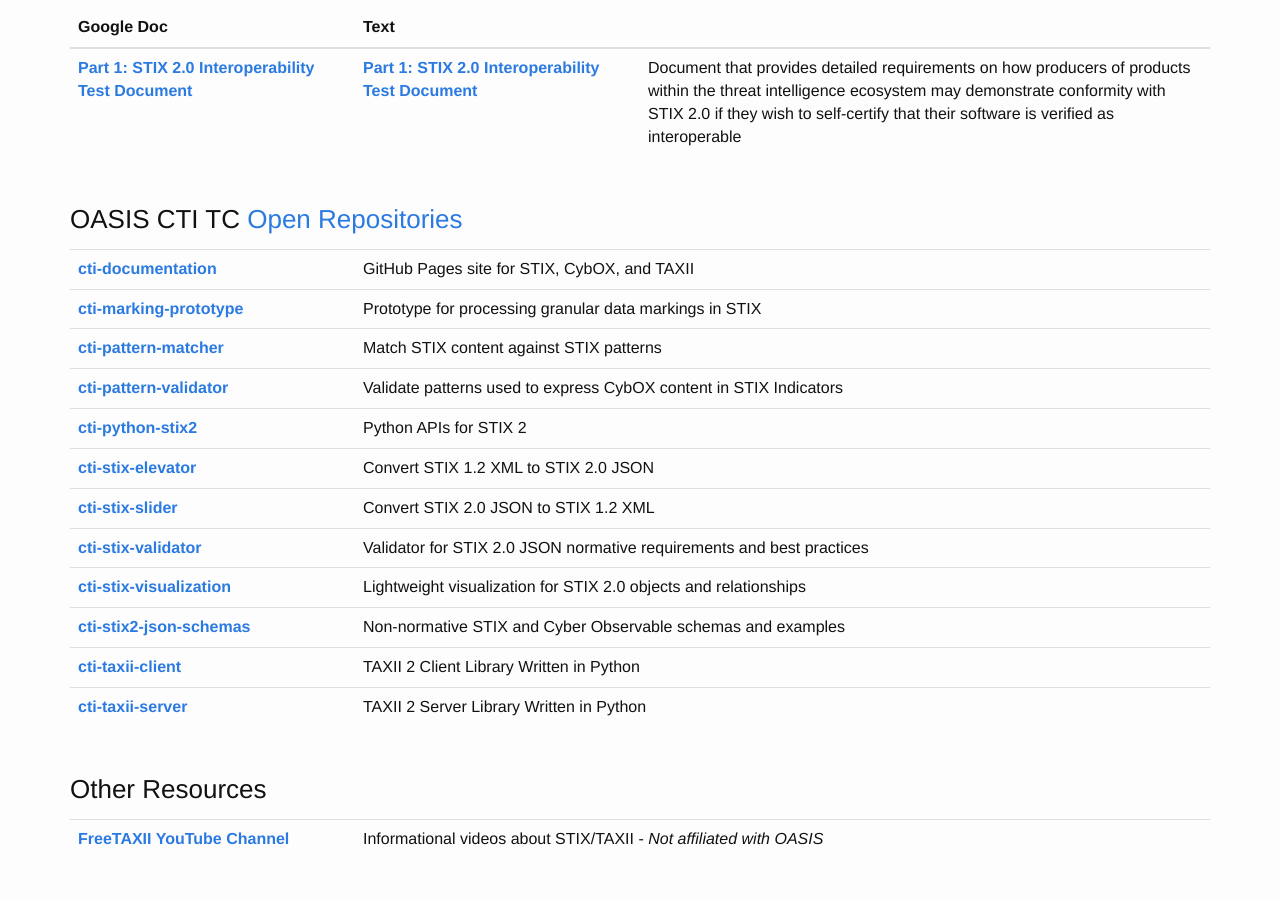
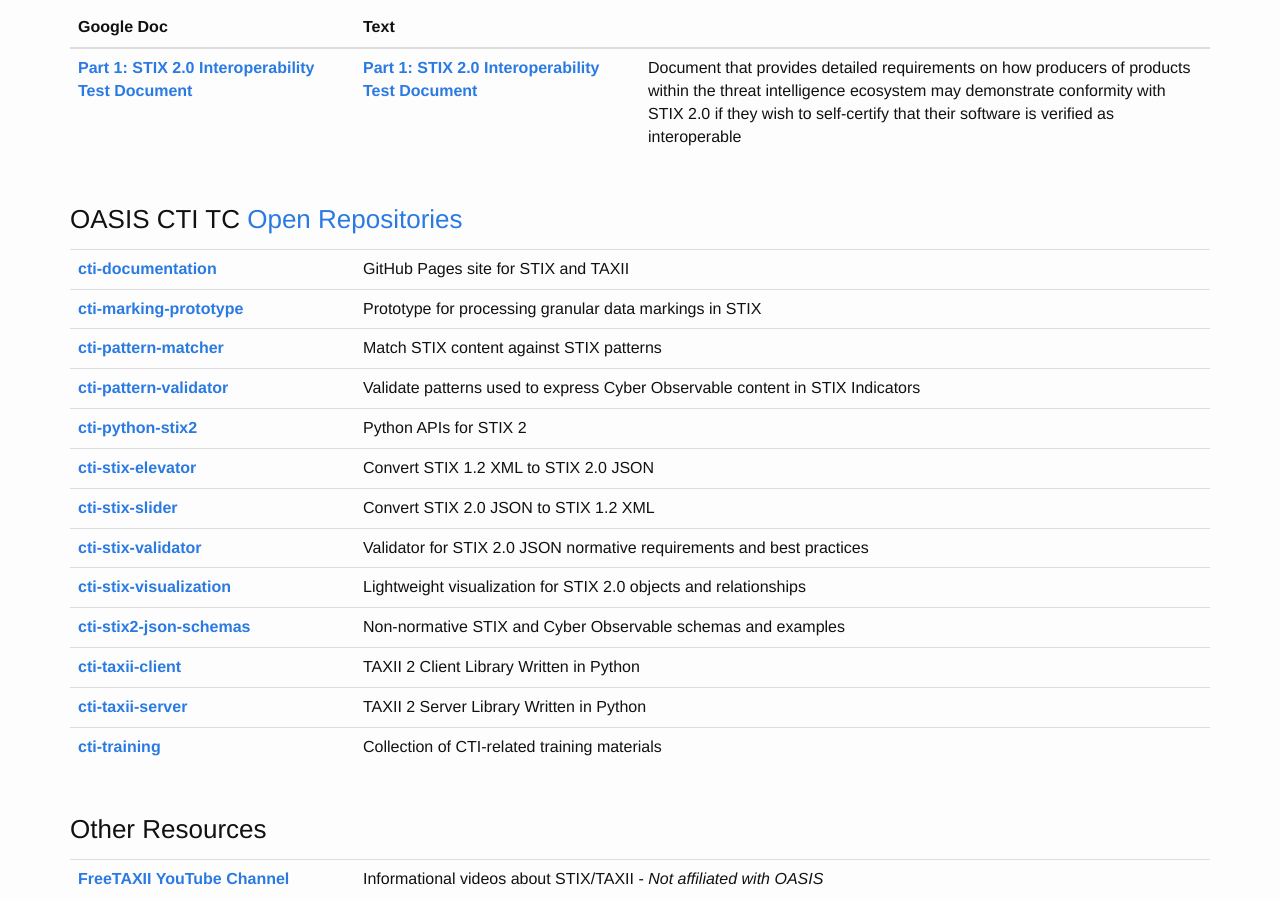
Before and after one commit to oasis-open/cti-documentation, a Jekyll site: the page built from resources.md, in a window 1280 px wide and 900 px high, scrolled down 992 px. Built offline with Jekyll 4.4.1, drawn with Linux system fonts in a browser that asks for light colours.

Commit message:
Update resources.md
- Remove mentions of CybOX
- Add cti-training to open repositories list

```diff
--- a/resources.md
+++ b/resources.md
@@ -44,18 +44,19 @@
 
 {: .table .table-hover .table-example .table-desc .table-col1-width}
 | :------: | ----------- |
-|[**cti-documentation**](https://github.com/oasis-open/cti-documentation){: target="_blank"}|GitHub Pages site for STIX, CybOX, and TAXII|
+|[**cti-documentation**](https://github.com/oasis-open/cti-documentation){: target="_blank"}|GitHub Pages site for STIX and TAXII|
 |[**cti-marking-prototype**](https://github.com/oasis-open/cti-marking-prototype){: target="_blank"}|Prototype for processing granular data markings in STIX|
 |[**cti-pattern-matcher**](https://github.com/oasis-open/cti-pattern-matcher){: target="_blank"}|Match STIX content against STIX patterns|
-|[**cti-pattern-validator**](https://github.com/oasis-open/cti-pattern-validator){: target="_blank"}|Validate patterns used to express CybOX content in STIX Indicators|
-|[**cti-python-stix2**](https://github.com/oasis-open/cti-python-stix2){: target="_blank"}|Python APIs for STIX 2 |
+|[**cti-pattern-validator**](https://github.com/oasis-open/cti-pattern-validator){: target="_blank"}|Validate patterns used to express Cyber Observable content in STIX Indicators|
+|[**cti-python-stix2**](https://github.com/oasis-open/cti-python-stix2){: target="_blank"}|Python APIs for STIX 2|
 |[**cti-stix-elevator**](https://github.com/oasis-open/cti-stix-elevator){: target="_blank"}|Convert STIX 1.2 XML to STIX 2.0 JSON|
 |[**cti-stix-slider**](https://github.com/oasis-open/cti-stix-slider){: target="_blank"}|Convert STIX 2.0 JSON to STIX 1.2 XML|
 |[**cti-stix-validator**](https://github.com/oasis-open/cti-stix-validator){: target="_blank"}|Validator for STIX 2.0 JSON normative requirements and best practices|
 |[**cti-stix-visualization**](https://github.com/oasis-open/cti-stix-visualization){: target="_blank"}|Lightweight visualization for STIX 2.0 objects and relationships|
 |[**cti-stix2-json-schemas**](https://github.com/oasis-open/cti-stix2-json-schemas){: target="_blank"}| Non-normative STIX and Cyber Observable schemas and examples|
-|[**cti-taxii-client**](https://github.com/oasis-open/cti-taxii-client){: target="_blank"}|TAXII 2 Client Library Written in Python |
-|[**cti-taxii-server**](https://github.com/oasis-open/cti-taxii-server){: target="_blank"}|TAXII 2 Server Library Written in Python |
+|[**cti-taxii-client**](https://github.com/oasis-open/cti-taxii-client){: target="_blank"}|TAXII 2 Client Library Written in Python|
+|[**cti-taxii-server**](https://github.com/oasis-open/cti-taxii-server){: target="_blank"}|TAXII 2 Server Library Written in Python|
+|[**cti-training**](https://github.com/oasis-open/cti-training){: target="_blank"}|Collection of CTI-related training materials|
 
 ### Other Resources
 
```
